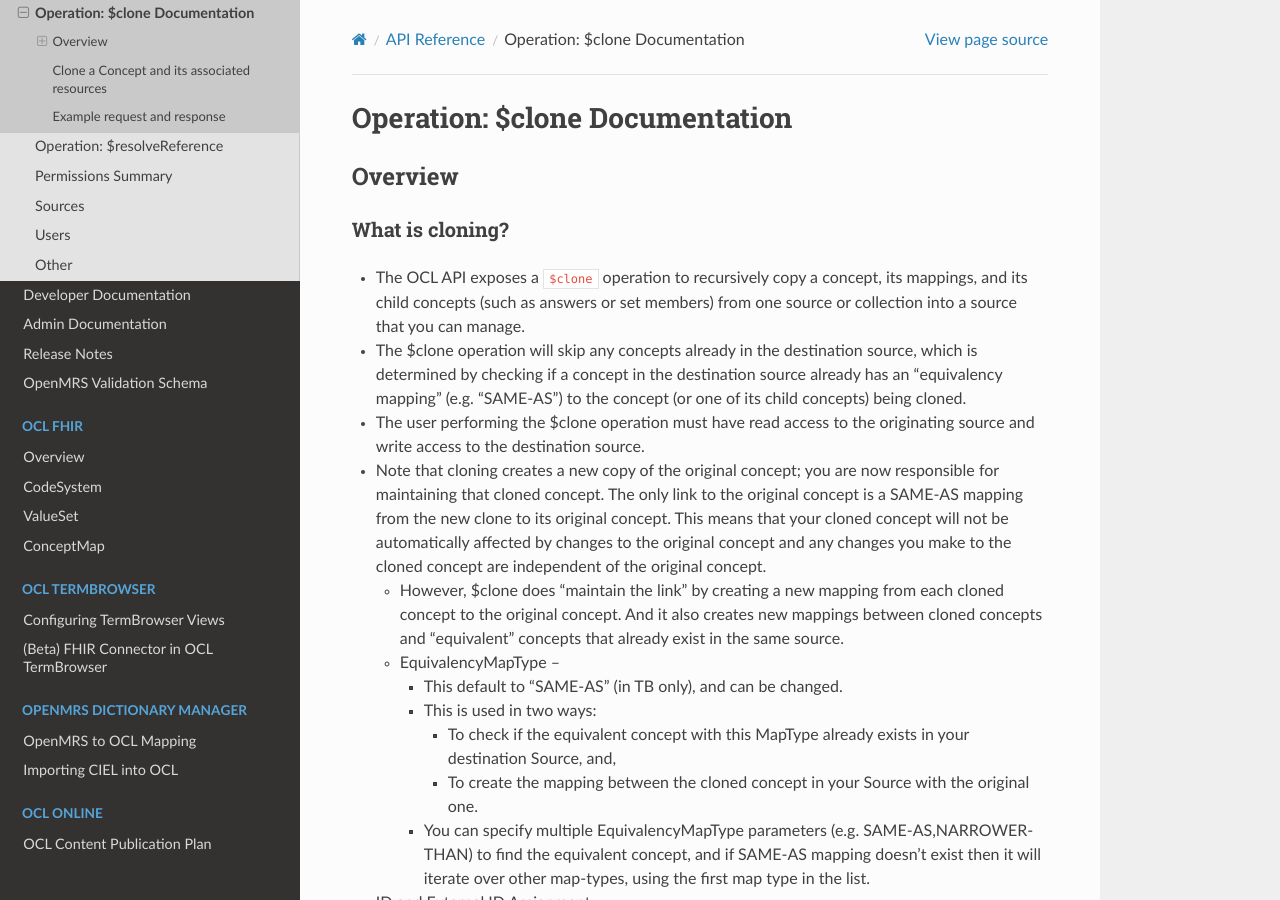
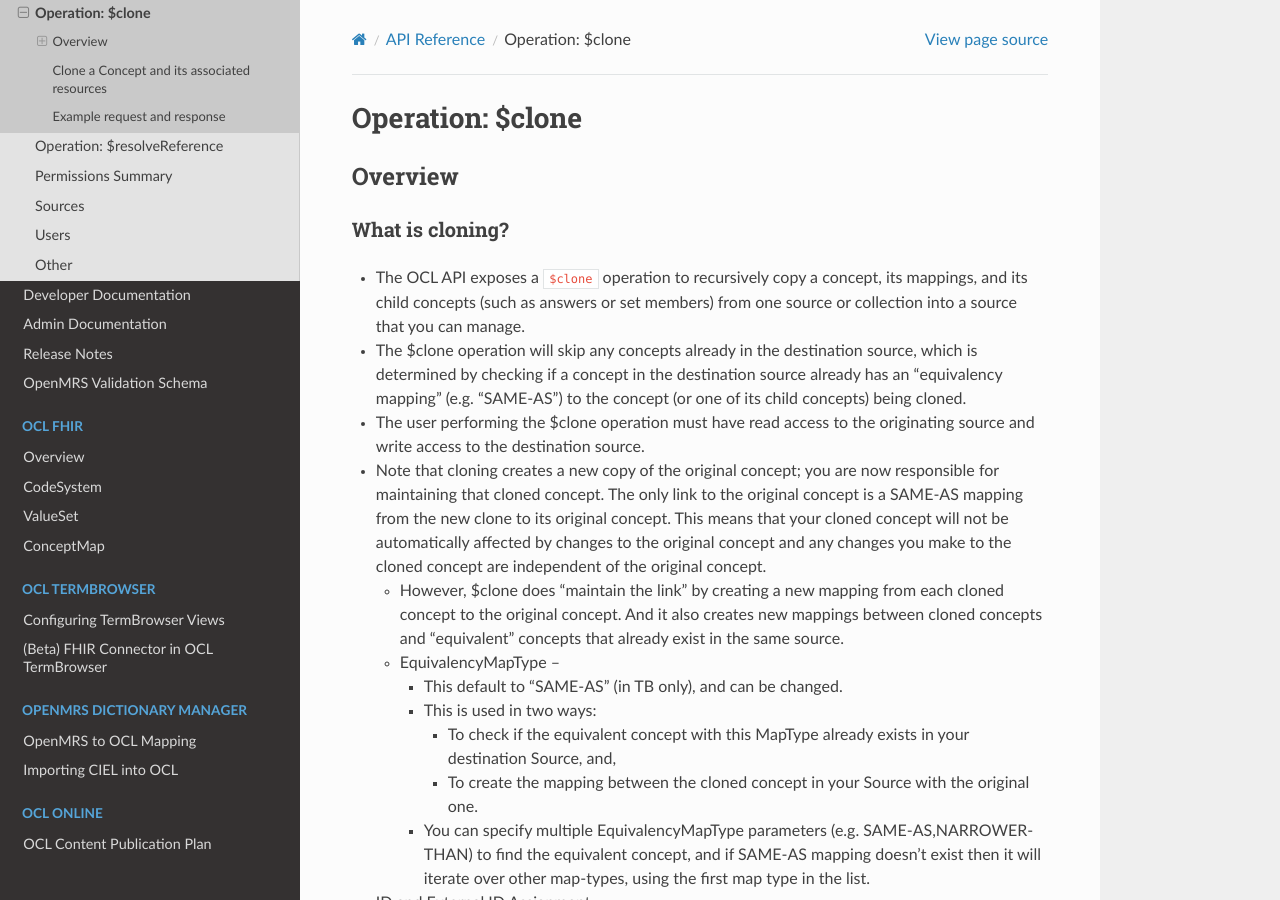
Before and after one commit to OpenConceptLab/ocl-docs, a Sphinx documentation site: the page built from docs/source/oclapi/apireference/cloning.md, in a window 1280 px wide and 900 px high. Built offline with Sphinx 7.4.7 and the Read the Docs theme 2.0.0, drawn with Linux system fonts in a browser that asks for light colours.

Commit message:
Title Update

```diff
--- a/docs/source/oclapi/apireference/cloning.md
+++ b/docs/source/oclapi/apireference/cloning.md
@@ -1,4 +1,4 @@
-# Operation: $clone Documentation
+# Operation: $clone
 
 
 ## Overview
```
